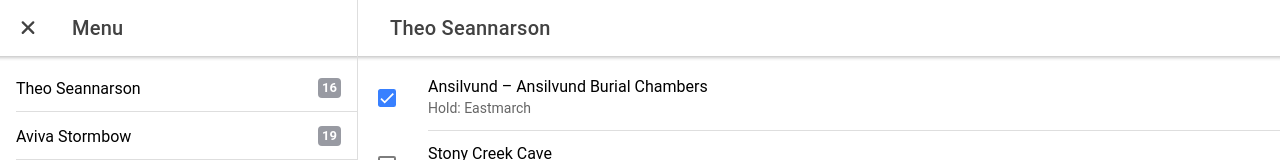
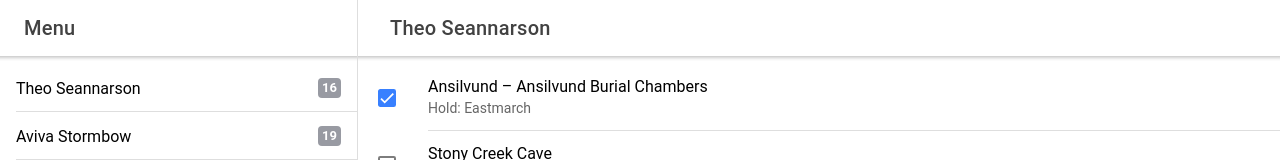
Before and after one commit to Urtrope-Designs/barenziah-tracker-react, a React (Create React App) app: page / in a window 1280 px wide. Shown: the top 160 px of the page. Built offline with nearby package versions, Linux system fonts and the light colour scheme.

Commit message:
#20 only show close icon if menu is toggleable

```diff
--- a/src/components/ChecklistSummaryList.tsx
+++ b/src/components/ChecklistSummaryList.tsx
@@ -63,7 +63,7 @@ class ChecklistSummaryList extends React.Component<ChecklistSummaryListProps, Ch
         <IonHeader>
           <IonToolbar>
             <IonButtons slot="start">
-              <IonMenuToggle autoHide={false}>
+              <IonMenuToggle>
                 <IonButton><IonIcon name="close" slot="icon-only"></IonIcon></IonButton>
               </IonMenuToggle>
             </IonButtons>
```
